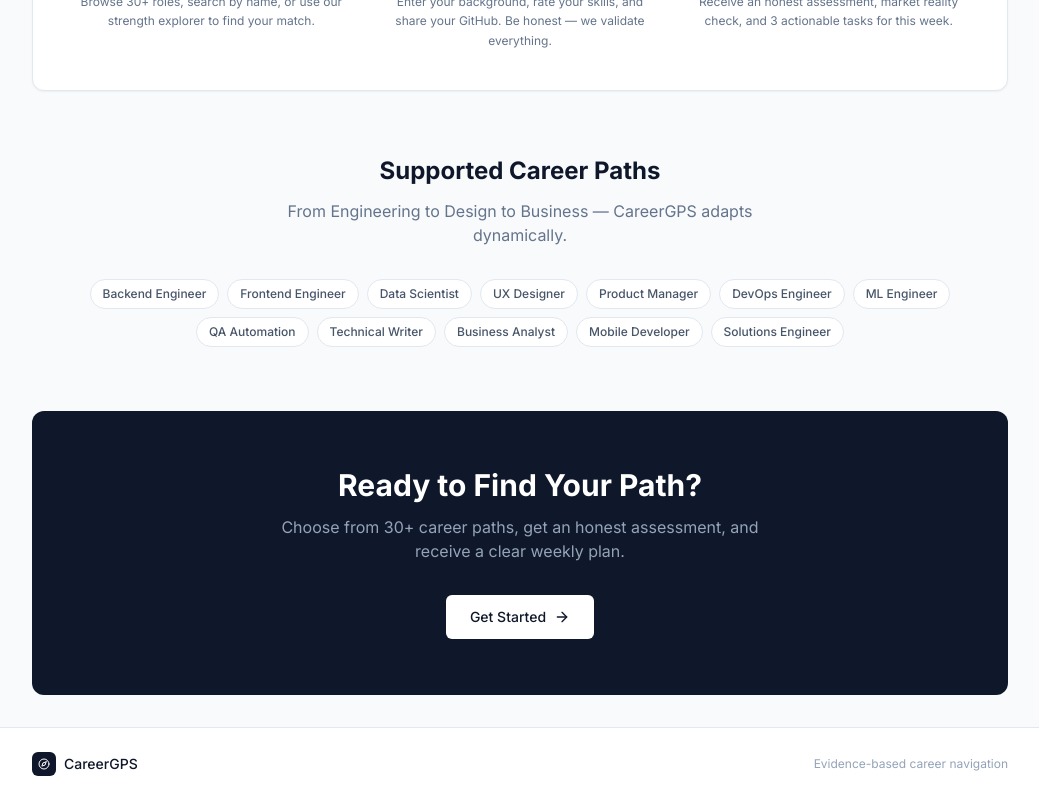
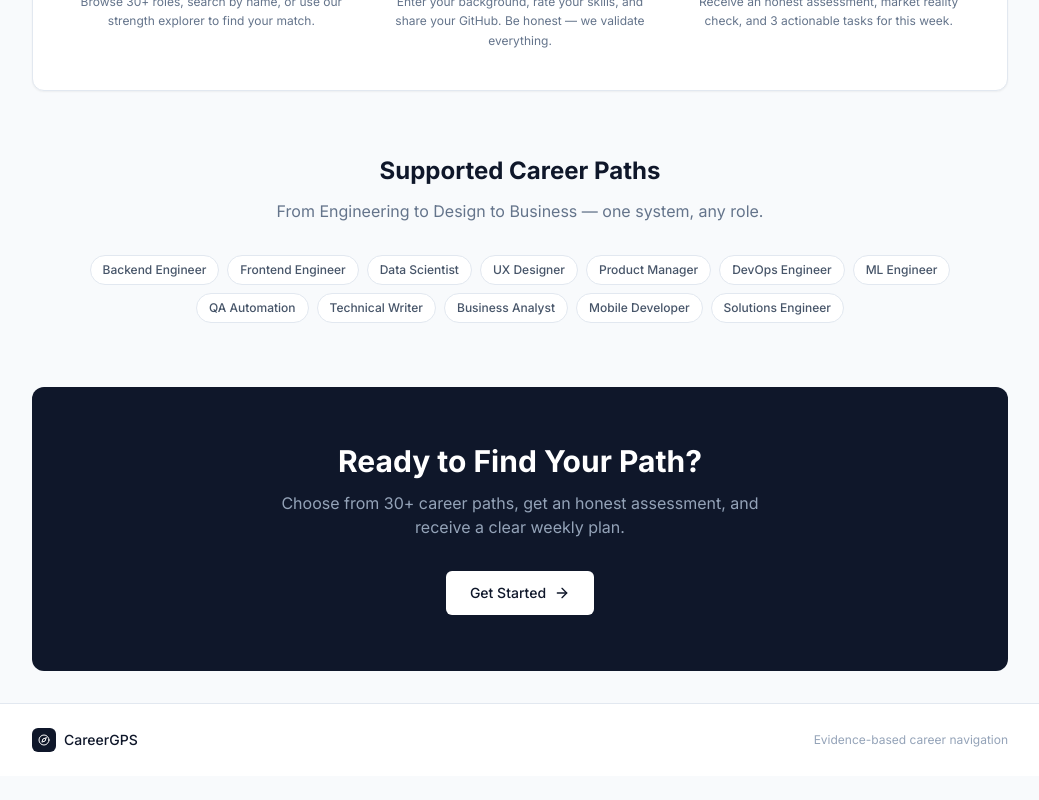
Before and after one commit to NagaaSaketh/CareerGPS, a React (Vite) app: page / in a window 1280 px wide. Shown: the part 1577-2377 px from the top of the page, without its empty margins (120-1159 px from the left). After the commit the page ends 2353 px from the top, so only its background shows below. Built offline with nearby package versions, Linux system fonts and the light colour scheme; no server answers.

Commit message:
chore:updated tag lines

```diff
--- a/src/pages/Home.jsx
+++ b/src/pages/Home.jsx
@@ -214,7 +214,7 @@ function Home() {
       <section>
         <div className="text-center mb-8">
           <h2 className="text-2xl font-bold text-slate-900 mb-3">Supported Career Paths</h2>
-          <p className="text-slate-500 max-w-lg mx-auto">From Engineering to Design to Business — CareerGPS adapts dynamically.</p>
+          <p className="text-slate-500 max-w-lg mx-auto">From Engineering to Design to Business — one system, any role.</p>
         </div>
 
         <div className="flex flex-wrap justify-center gap-2">
--- a/src/pages/RoleSelect.jsx
+++ b/src/pages/RoleSelect.jsx
@@ -243,7 +243,7 @@ function RoleSelect() {
                 </div>
                 <div>
                   <h3 className="font-semibold text-slate-900 text-sm">What do you enjoy?</h3>
-                  <p className="text-xs text-slate-500">Select all that apply. We&apos;ll suggest roles dynamically.</p>
+                  <p className="text-xs text-slate-500">Pick your strengths — we&apos;ll show you the roles that fit.</p>
                 </div>
               </div>
 
```
